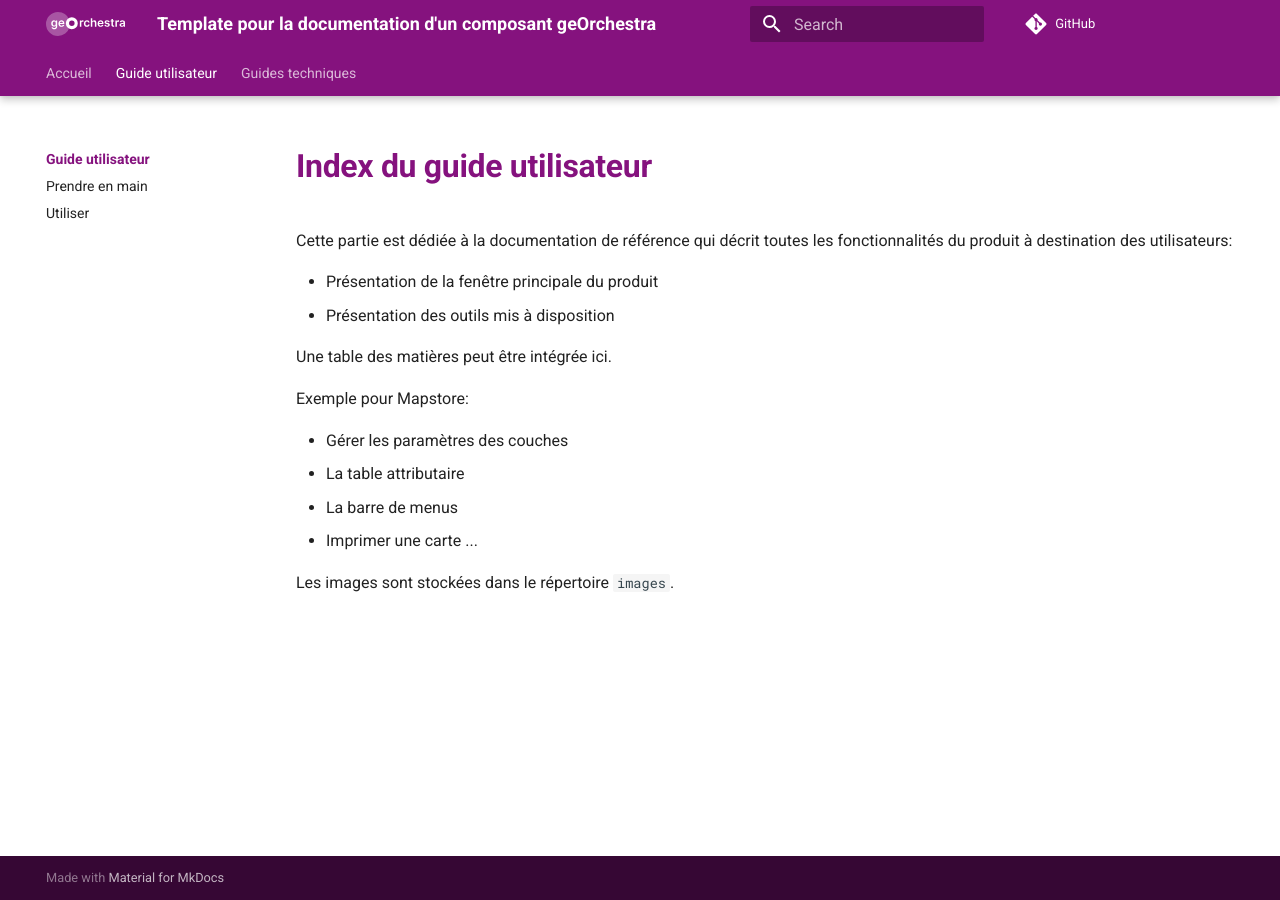
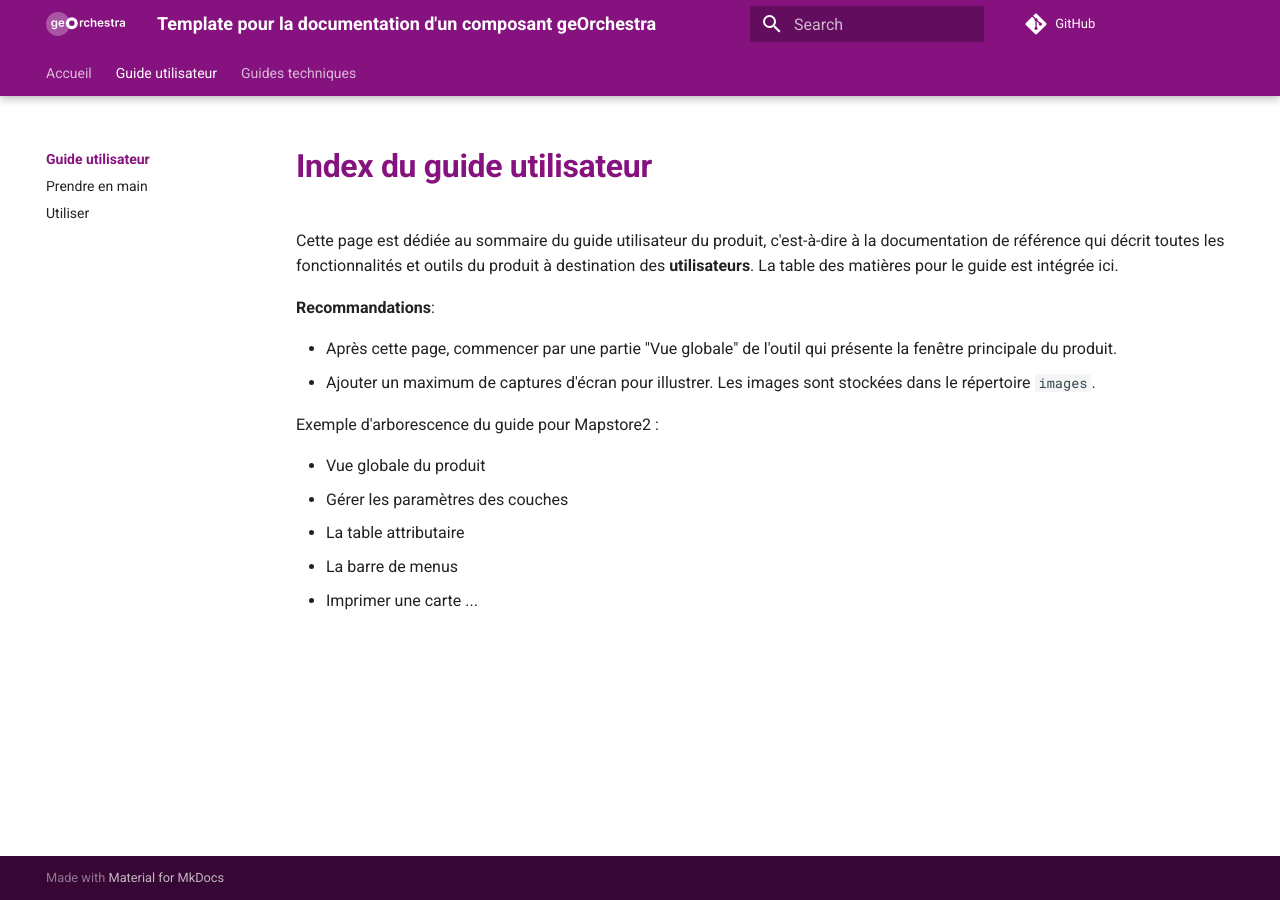
Before and after one commit to georchestra/georchestra_documentation, an MkDocs documentation site: the page built from docs/guide_utilisateur/index.md, in a window 1280 px wide. Built offline with MkDocs 1.6.1 and Material for MkDocs 9.7.7, drawn with Linux system fonts in a browser that asks for light colours; comment, search, counter and statistics services are not loaded.

Commit message:
sommaire guide utilisateur

```diff
--- a/docs/guide_utilisateur/index.md
+++ b/docs/guide_utilisateur/index.md
@@ -1,18 +1,18 @@
 # Index du guide utilisateur
 
-Cette partie est dédiée à la documentation de référence qui décrit toutes les fonctionnalités du produit à destination des utilisateurs:
+Cette page est dédiée au sommaire du guide utilisateur du produit, c'est-à-dire à la documentation de référence qui décrit toutes les fonctionnalités et outils du produit à destination des **utilisateurs**.
+La table des matières pour le guide est intégrée ici.
 
-- Présentation de la fenêtre principale du produit
-- Présentation des outils mis à disposition
+**Recommandations**:
 
-Une table des matières peut être intégrée ici.
+- Après cette page, commencer par une partie "Vue globale" de l'outil qui présente la fenêtre principale du produit.
+- Ajouter un maximum de captures d'écran pour illustrer. Les images sont stockées dans le répertoire `images`.
 
-Exemple pour Mapstore:
+Exemple d'arborescence du guide pour Mapstore2 :
 
+- Vue globale du produit
 - Gérer les paramètres des couches
 - La table attributaire
 - La barre de menus
 - Imprimer une carte
 ...
-
-Les images sont stockées dans le répertoire `images`.
```
Also changed, not shown: docs/guide_utilisateur/vue_globale.md (added, +7 -0 lines), 1 other file.
